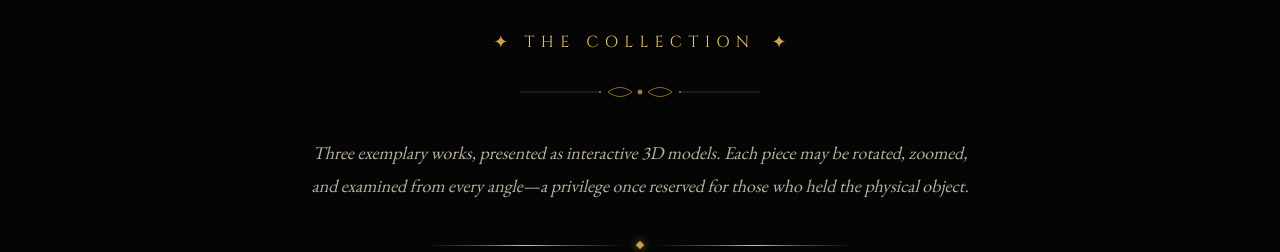
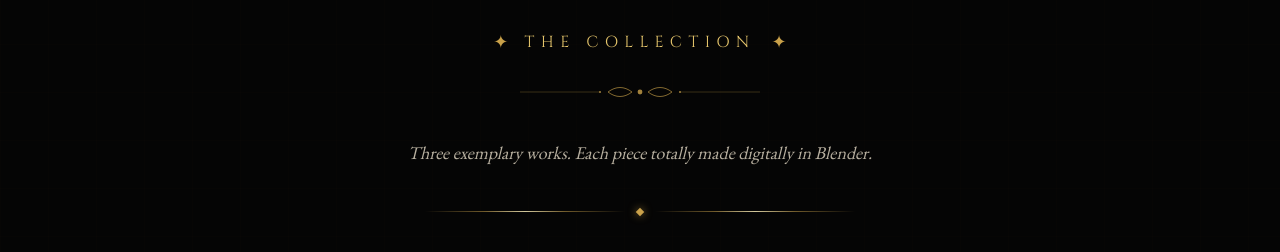
Before and after one commit to guilhermesouzameister/Portfolio, a Next.js app: page / in a window 1280 px wide. Shown: the part 1880-2132 px from the top of the page. Built offline with nearby package versions, Linux system fonts and the light colour scheme.

Commit message:
Revise description of exemplary works
Updated description of works to emphasize digital creation.

```diff
--- a/src/components/portfolio/Collection.tsx
+++ b/src/components/portfolio/Collection.tsx
@@ -103,9 +103,8 @@ export default function Collection() {
 
         <Reveal delay={0.15}>
           <p className="mt-8 max-w-2xl mx-auto text-center font-garamond italic text-cream-dim text-base md:text-lg leading-[1.85]">
-            Three exemplary works, presented as interactive 3D models. Each
-            piece may be rotated, zoomed, and examined from every angle—a
-            privilege once reserved for those who held the physical object.
+            Three exemplary works. Each
+            piece totally made digitally in Blender.
           </p>
         </Reveal>
 
```
